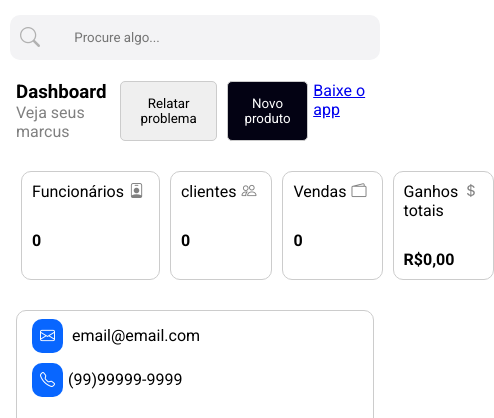
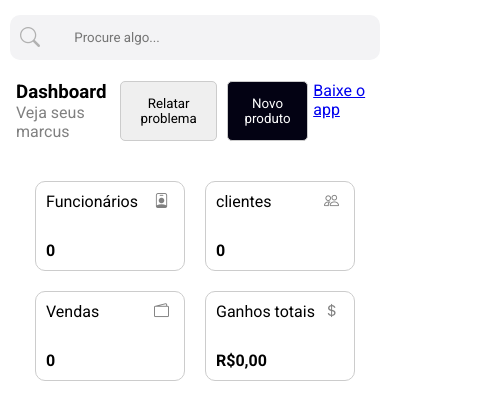
Before and after one commit to Vinicius-devv/paineldecontrole, a plain HTML site: page index.html in a window 390 px wide. Shown: the top 418 px of the page, 494 px wide, since content can reach past the window. Drawn offline with nearby package versions, Linux system fonts and the light colour scheme; a web font is replaced by a local one.

Commit message:
Add files via upload

```diff
--- a/css/celular.css
+++ b/css/celular.css
@@ -10,6 +10,18 @@
         justify-content: center;
         flex-direction: column;
         margin: 1rem;
+    }
+
+    .cards-dash{
+        display: flex;
+        flex-wrap: wrap;
+        justify-content: center;
+        align-items: center;
+
+        .card-dash{
+            width: 150px;
+            margin: 10px;
+        }
     }
 
     .cards {
```
